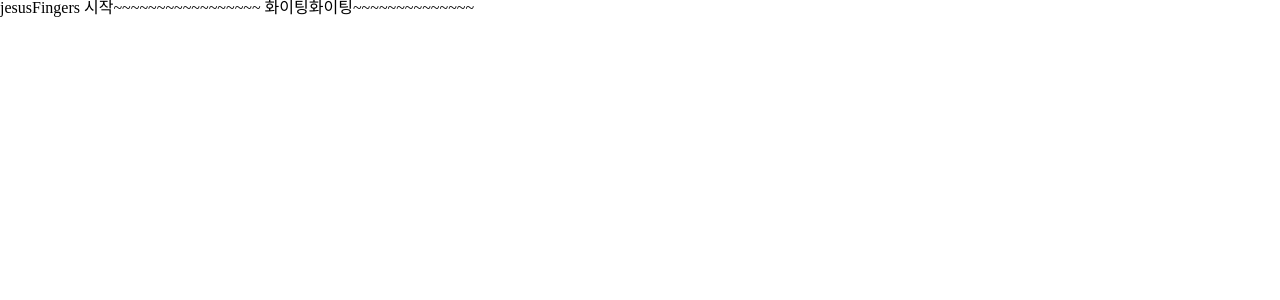
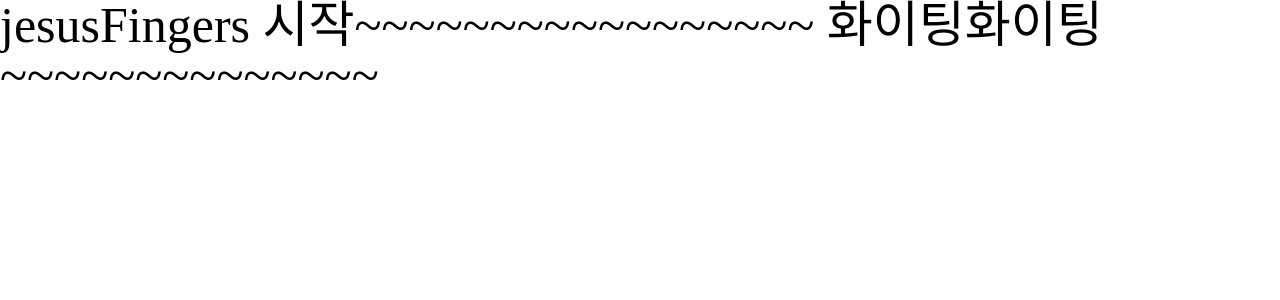
Before and after one commit to jesusFingersDevelop/jesusFingersFrontend, a React app: page / in a window 1280 px wide. Shown: the top 300 px of the page. Built offline with nearby package versions, Linux system fonts and the light colour scheme.

Commit message:
feature: scss scss webpack #12

```diff
--- a/package.json
+++ b/package.json
@@ -31,9 +31,12 @@
     "clean-webpack-plugin": "^4.0.0",
     "css-loader": "^6.3.0",
     "html-webpack-plugin": "^5.3.2",
+    "sass": "^1.42.1",
     "style-loader": "^3.3.0",
     "webpack": "^5.53.0",
     "webpack-cli": "^4.8.0",
-    "webpack-dev-server": "^4.2.1"
+    "webpack-dev-server": "^4.2.1",
+    "node-sass": "^6.0.1",
+    "sass-loader": "^12.1.0"
   }
 }
--- a/src/App.js
+++ b/src/App.js
@@ -1,4 +1,5 @@
 import React from "react";
+import './App.scss'
 
 function App() {
   return (
--- /dev/null
+++ b/src/App.scss
@@ -0,0 +1,5 @@
+div {
+    h1 {
+    font-size: 50px;
+    margin: auto auto;
+}}
--- a/webpack.config.js
+++ b/webpack.config.js
@@ -18,9 +18,24 @@ module.exports = {
         loader: "babel-loader",
       },
       {
-        test: /\.css$/,
+        test: /\.(css)$/,
         use: [{ loader: "style-loader" }, { loader: "css-loader" }],
+        exclude: /node_modules/
       },
+      {
+        test: /\.s[ac]ss$/i,
+        use: [
+          "style-loader",
+          "css-loader",
+          {
+            loader: "sass-loader",
+            options: {
+              // Prefer `dart-sass`
+              implementation: require("sass"),
+            },
+          },
+        ]
+      }
     ],
   },
   plugins: [
```
Also changed, not shown: 1 other file (tests, documents, lock files or other folders).
